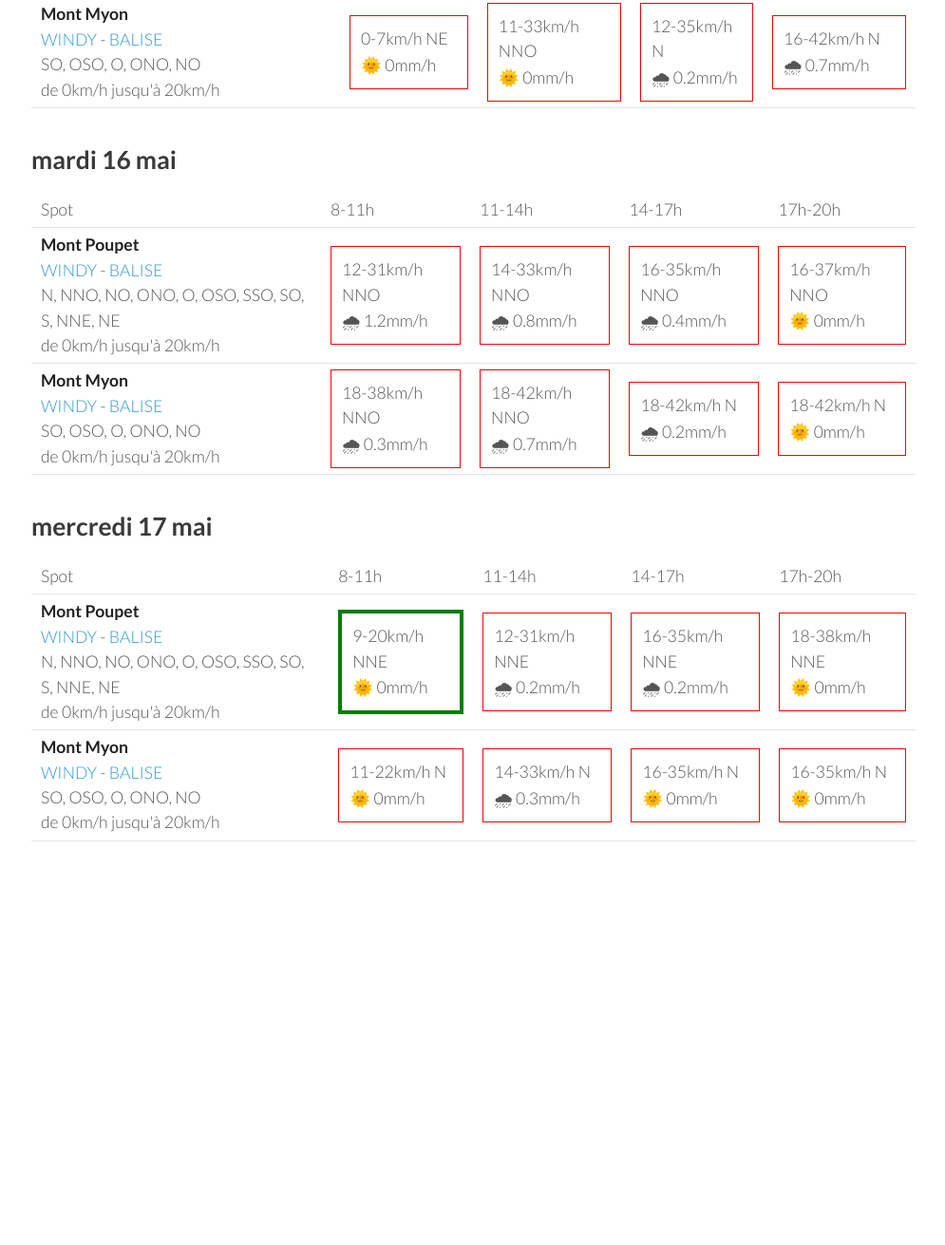
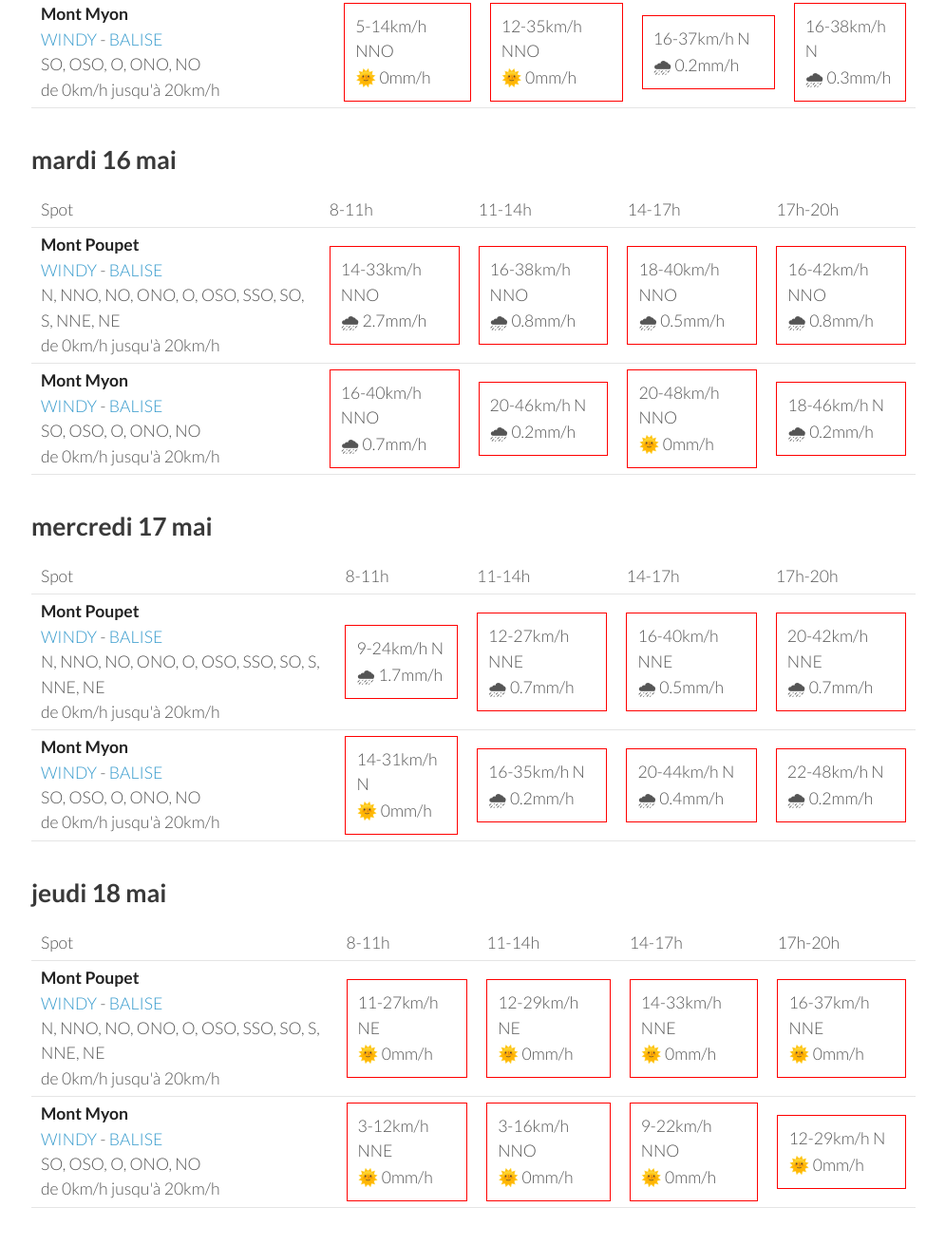
Before and after one commit to parapente-dans-le-nord/parapente-dans-le-nord.github.io, a Jekyll site: the page built from jura.markdown, in a window 1280 px wide and 1400 px high, scrolled down 1289 px. Shown: the top 1311 px of the window at 95% size, without its empty margins (25-1020 px from the left). Built offline with Jekyll 4.4.1, drawn with Linux system fonts in a browser that asks for light colours; before the commit the page ends 2303 px from its top, so only the background shows below that; some of the changed text lies outside the part shown.

Commit message:
update index.markdown

```diff
--- a/jura.markdown
+++ b/jura.markdown
@@ -96,20 +96,20 @@ page mise à jour le samedi 13 mai 06:20
 <tr>
         <td><strong>Mont Poupet</strong><br><a href="https://windy.com/46.970/5.876?46.541,5.876,8">WINDY</a> - <span class=""><a href="http://www.balisemeteo.com/balise.php?idBalise=92">BALISE</a> </span><br> <span class="vent-favorable">N, NNO, NO, ONO, O, OSO, SSO, SO, S, NNE, NE</span><br><span class="force-vent">de 0km/h jusqu'à 20km/h</span> </td>
 
-            <td><div class="flyable"><p>5-18km/h SO</p><p>🌧 1.5mm/h</p></div></td>
-            <td><div class="not-flyable"><p>7-27km/h NO</p><p>🌧 0.2mm/h</p></div></td>
-            <td><div class="not-flyable"><p>11-29km/h N</p><p>🌧 0.3mm/h</p></div></td>
-            <td><div class="not-flyable"><p>11-27km/h NNO</p><p>🌧 0.9mm/h</p></div></td>
+            <td><div class="flyable"><p>3-11km/h OSO</p><p>🌞 0mm/h</p></div></td>
+            <td><div class="not-flyable"><p>7-27km/h NNO</p><p>🌧 0.2mm/h</p></div></td>
+            <td><div class="not-flyable"><p>11-27km/h NNO</p><p>🌧 0.3mm/h</p></div></td>
+            <td><div class="not-flyable"><p>12-31km/h N</p><p>🌧 0.5mm/h</p></div></td>
 
 
     </tr>
 <tr>
         <td><strong>Mont Myon</strong><br><a href="https://windy.com/46.331/5.397?45.898,5.394,8,m:eWoagj8">WINDY</a> - <span class=""><a href="http://www.balisemeteo.com/balise.php?idBalise=70">BALISE</a> </span><br> <span class="vent-favorable">SO, OSO, O, ONO, NO</span><br><span class="force-vent">de 0km/h jusqu'à 20km/h</span> </td>
 
-            <td><div class="not-flyable"><p>0-7km/h NE</p><p>🌞 0mm/h</p></div></td>
-            <td><div class="not-flyable"><p>11-33km/h NNO</p><p>🌞 0mm/h</p></div></td>
-            <td><div class="not-flyable"><p>12-35km/h N</p><p>🌧 0.2mm/h</p></div></td>
-            <td><div class="not-flyable"><p>16-42km/h N</p><p>🌧 0.7mm/h</p></div></td>
+            <td><div class="not-flyable"><p>5-14km/h NNO</p><p>🌞 0mm/h</p></div></td>
+            <td><div class="not-flyable"><p>12-35km/h NNO</p><p>🌞 0mm/h</p></div></td>
+            <td><div class="not-flyable"><p>16-37km/h N</p><p>🌧 0.2mm/h</p></div></td>
+            <td><div class="not-flyable"><p>16-38km/h N</p><p>🌧 0.3mm/h</p></div></td>
 
 
     </tr>
@@ -132,20 +132,20 @@ page mise à jour le samedi 13 mai 06:20
 <tr>
         <td><strong>Mont Poupet</strong><br><a href="https://windy.com/46.970/5.876?46.541,5.876,8">WINDY</a> - <span class=""><a href="http://www.balisemeteo.com/balise.php?idBalise=92">BALISE</a> </span><br> <span class="vent-favorable">N, NNO, NO, ONO, O, OSO, SSO, SO, S, NNE, NE</span><br><span class="force-vent">de 0km/h jusqu'à 20km/h</span> </td>
 
-            <td><div class="not-flyable"><p>12-31km/h NNO</p><p>🌧 1.2mm/h</p></div></td>
-            <td><div class="not-flyable"><p>14-33km/h NNO</p><p>🌧 0.8mm/h</p></div></td>
-            <td><div class="not-flyable"><p>16-35km/h NNO</p><p>🌧 0.4mm/h</p></div></td>
-            <td><div class="not-flyable"><p>16-37km/h NNO</p><p>🌞 0mm/h</p></div></td>
+            <td><div class="not-flyable"><p>14-33km/h NNO</p><p>🌧 2.7mm/h</p></div></td>
+            <td><div class="not-flyable"><p>16-38km/h NNO</p><p>🌧 0.8mm/h</p></div></td>
+            <td><div class="not-flyable"><p>18-40km/h NNO</p><p>🌧 0.5mm/h</p></div></td>
+            <td><div class="not-flyable"><p>16-42km/h NNO</p><p>🌧 0.8mm/h</p></div></td>
 
 
     </tr>
 <tr>
         <td><strong>Mont Myon</strong><br><a href="https://windy.com/46.331/5.397?45.898,5.394,8,m:eWoagj8">WINDY</a> - <span class=""><a href="http://www.balisemeteo.com/balise.php?idBalise=70">BALISE</a> </span><br> <span class="vent-favorable">SO, OSO, O, ONO, NO</span><br><span class="force-vent">de 0km/h jusqu'à 20km/h</span> </td>
 
-            <td><div class="not-flyable"><p>18-38km/h NNO</p><p>🌧 0.3mm/h</p></div></td>
-            <td><div class="not-flyable"><p>18-42km/h NNO</p><p>🌧 0.7mm/h</p></div></td>
-            <td><div class="not-flyable"><p>18-42km/h N</p><p>🌧 0.2mm/h</p></div></td>
-            <td><div class="not-flyable"><p>18-42km/h N</p><p>🌞 0mm/h</p></div></td>
+            <td><div class="not-flyable"><p>16-40km/h NNO</p><p>🌧 0.7mm/h</p></div></td>
+            <td><div class="not-flyable"><p>20-46km/h N</p><p>🌧 0.2mm/h</p></div></td>
+            <td><div class="not-flyable"><p>20-48km/h NNO</p><p>🌞 0mm/h</p></div></td>
+            <td><div class="not-flyable"><p>18-46km/h N</p><p>🌧 0.2mm/h</p></div></td>
 
 
     </tr>
@@ -168,20 +168,20 @@ page mise à jour le samedi 13 mai 06:20
 <tr>
         <td><strong>Mont Poupet</strong><br><a href="https://windy.com/46.970/5.876?46.541,5.876,8">WINDY</a> - <span class=""><a href="http://www.balisemeteo.com/balise.php?idBalise=92">BALISE</a> </span><br> <span class="vent-favorable">N, NNO, NO, ONO, O, OSO, SSO, SO, S, NNE, NE</span><br><span class="force-vent">de 0km/h jusqu'à 20km/h</span> </td>
 
-            <td><div class="flyable"><p>9-20km/h NNE</p><p>🌞 0mm/h</p></div></td>
-            <td><div class="not-flyable"><p>12-31km/h NNE</p><p>🌧 0.2mm/h</p></div></td>
-            <td><div class="not-flyable"><p>16-35km/h NNE</p><p>🌧 0.2mm/h</p></div></td>
-            <td><div class="not-flyable"><p>18-38km/h NNE</p><p>🌞 0mm/h</p></div></td>
+            <td><div class="not-flyable"><p>9-24km/h N</p><p>🌧 1.7mm/h</p></div></td>
+            <td><div class="not-flyable"><p>12-27km/h NNE</p><p>🌧 0.7mm/h</p></div></td>
+            <td><div class="not-flyable"><p>16-40km/h NNE</p><p>🌧 0.5mm/h</p></div></td>
+            <td><div class="not-flyable"><p>20-42km/h NNE</p><p>🌧 0.7mm/h</p></div></td>
 
 
     </tr>
 <tr>
         <td><strong>Mont Myon</strong><br><a href="https://windy.com/46.331/5.397?45.898,5.394,8,m:eWoagj8">WINDY</a> - <span class=""><a href="http://www.balisemeteo.com/balise.php?idBalise=70">BALISE</a> </span><br> <span class="vent-favorable">SO, OSO, O, ONO, NO</span><br><span class="force-vent">de 0km/h jusqu'à 20km/h</span> </td>
 
-            <td><div class="not-flyable"><p>11-22km/h N</p><p>🌞 0mm/h</p></div></td>
-            <td><div class="not-flyable"><p>14-33km/h N</p><p>🌧 0.3mm/h</p></div></td>
-            <td><div class="not-flyable"><p>16-35km/h N</p><p>🌞 0mm/h</p></div></td>
-            <td><div class="not-flyable"><p>16-35km/h N</p><p>🌞 0mm/h</p></div></td>
+            <td><div class="not-flyable"><p>14-31km/h N</p><p>🌞 0mm/h</p></div></td>
+            <td><div class="not-flyable"><p>16-35km/h N</p><p>🌧 0.2mm/h</p></div></td>
+            <td><div class="not-flyable"><p>20-44km/h N</p><p>🌧 0.4mm/h</p></div></td>
+            <td><div class="not-flyable"><p>22-48km/h N</p><p>🌧 0.2mm/h</p></div></td>
 
 
     </tr>
@@ -189,3 +189,39 @@ page mise à jour le samedi 13 mai 06:20
 </tbody>
 </table>
 {:/}
+## jeudi 18 mai
+
+{::nomarkdown}
+<table>
+  <tbody>
+    <tr>
+      <td>Spot</td>
+      <td>8-11h</td>
+      <td>11-14h</td>
+      <td>14-17h</td>
+      <td>17h-20h</td>
+    </tr>
+<tr>
+        <td><strong>Mont Poupet</strong><br><a href="https://windy.com/46.970/5.876?46.541,5.876,8">WINDY</a> - <span class=""><a href="http://www.balisemeteo.com/balise.php?idBalise=92">BALISE</a> </span><br> <span class="vent-favorable">N, NNO, NO, ONO, O, OSO, SSO, SO, S, NNE, NE</span><br><span class="force-vent">de 0km/h jusqu'à 20km/h</span> </td>
+
+            <td><div class="not-flyable"><p>11-27km/h NE</p><p>🌞 0mm/h</p></div></td>
+            <td><div class="not-flyable"><p>12-29km/h NE</p><p>🌞 0mm/h</p></div></td>
+            <td><div class="not-flyable"><p>14-33km/h NNE</p><p>🌞 0mm/h</p></div></td>
+            <td><div class="not-flyable"><p>16-37km/h NNE</p><p>🌞 0mm/h</p></div></td>
+
+
+    </tr>
+<tr>
+        <td><strong>Mont Myon</strong><br><a href="https://windy.com/46.331/5.397?45.898,5.394,8,m:eWoagj8">WINDY</a> - <span class=""><a href="http://www.balisemeteo.com/balise.php?idBalise=70">BALISE</a> </span><br> <span class="vent-favorable">SO, OSO, O, ONO, NO</span><br><span class="force-vent">de 0km/h jusqu'à 20km/h</span> </td>
+
+            <td><div class="not-flyable"><p>3-12km/h NNE</p><p>🌞 0mm/h</p></div></td>
+            <td><div class="not-flyable"><p>3-16km/h NNO</p><p>🌞 0mm/h</p></div></td>
+            <td><div class="not-flyable"><p>9-22km/h NNO</p><p>🌞 0mm/h</p></div></td>
+            <td><div class="not-flyable"><p>12-29km/h N</p><p>🌞 0mm/h</p></div></td>
+
+
+    </tr>
+
+</tbody>
+</table>
+{:/}
```
Also changed, not shown: other parts of jura.markdown (+1 -1 lines).
